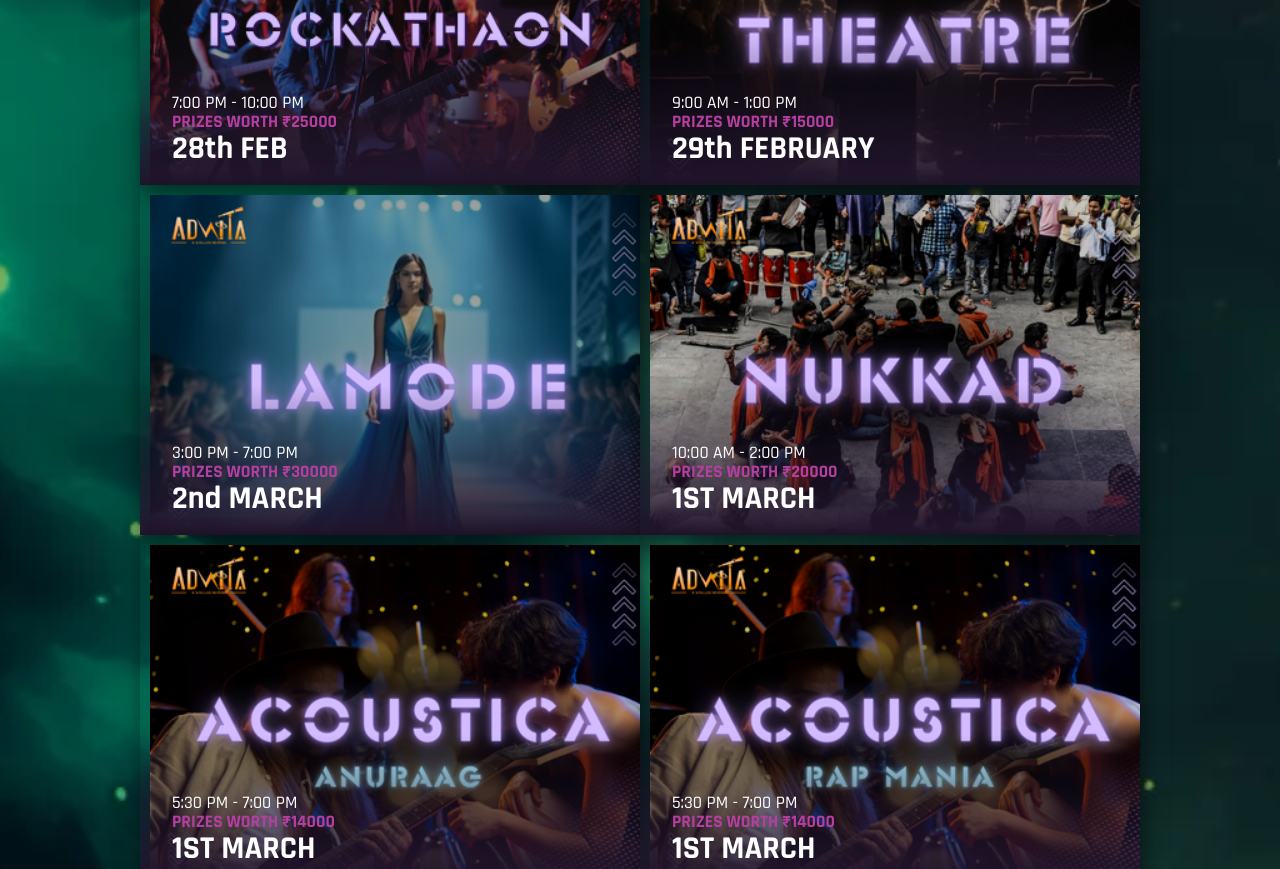
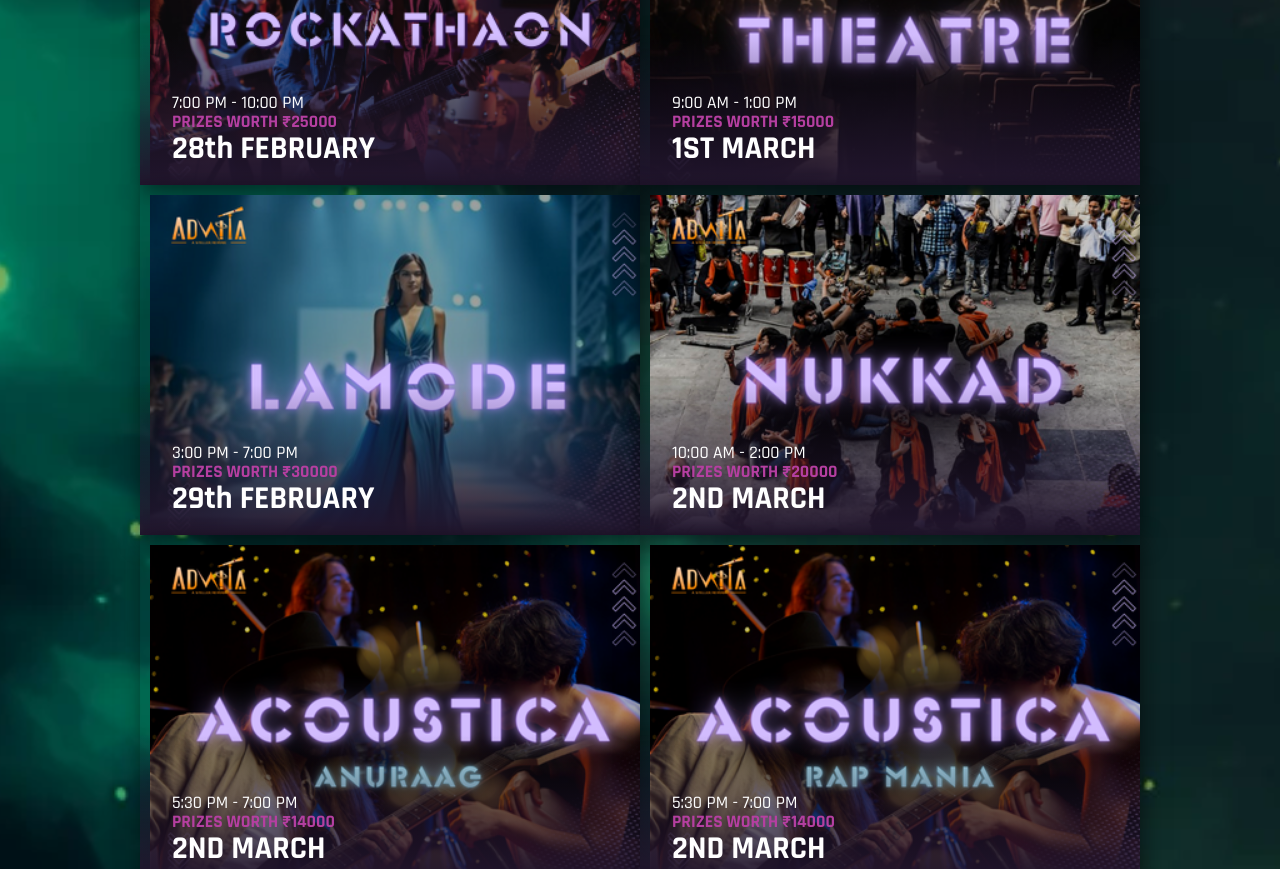
Before and after one commit to swoyam2609/ADVAITA-24-Website, a React (Create React App) app: page /events in a window 1280 px wide. Shown: the part 3100-3969 px from the top of the page. Built offline with nearby package versions, Linux system fonts and the light colour scheme.

Commit message:
change in date

```diff
--- a/src/routes/eventsData.js
+++ b/src/routes/eventsData.js
@@ -98,7 +98,7 @@ export const eventsData = [
       "Hey singers and dancers! Here's your chance to enchant the whole arena with your charming voice or set the stage on fire with your dazzling dance steps as you participate and compete with the best.",
     events: [
       {
-        date: "28th FEB",
+        date: "28th FEBRUARY",
         time: "7:00 PM - 10:00 PM",
         description:
           "Amplify the energy and strike a chord at ROCKATHON, where bands collide in a symphony of fierce competition! Unleash the power of your music, own the stage, and let your sound echo through the halls of ROCKATHON. It's not just a contest; it's a battle of beats, a clash of chords, and a celebration of rock at its finest. Are you ready to make the crowd roar and claim your place in the ultimate musical showdown?",
@@ -109,7 +109,7 @@ export const eventsData = [
       },
 
       {
-        date: "29th FEBRUARY",
+        date: "1ST MARCH",
         time: "9:00 AM - 1:00 PM",
         description:
           "Step into the spotlight at RANGBHOOMI – where the stage comes alive with a single take, a rush backstage, and an unforgettable theatre experience! Advaita 2024 invites you to witness the magic of diverse theatre groups on one stage, immersing you in the beauty of different genres. It's not just about entertainment; it's about creating impact and telling stories that shine. This is your chance to be a part of the drama, to captivate hearts, and make a lasting impression. Join us for an evening of theatrical brilliance!",
@@ -120,7 +120,7 @@ export const eventsData = [
       },
 
       {
-        date: "2nd MARCH",
+        date: "29th FEBRUARY",
         time: "3:00 PM - 7:00 PM",
         description:
           "Embark on a style odyssey with LA Mode – where sophistication meets innovation on the runway! Join 'LAMODE: A Fashion Odyssey' for a mesmerizing fashion walk that transcends ordinary style. Experience a journey through glamor, creativity, and timeless elegance. It's not just a contest; it's a celebration of fashion that tells a story with every stride. Step into the world of LA Mode and let your style shine in this extraordinary cultural event!",
@@ -130,7 +130,7 @@ export const eventsData = [
         prize:30000
       },
       {
-        date: "1ST MARCH",
+        date: "2ND MARCH",
         time: "10:00 AM - 2:00 PM",
         description:
           "Step into the streets of expression with PRADARSHAN! This event is not just a contest; it's a platform that unites the nation's best Nukkad teams. Watch as the streets come alive with impactful performances, using theatre to communicate social and political messages. PRADARSHAN is more than a contest; it's a movement, raising awareness and igniting change, one street play at a time. Join us in the art of street theatre and be a part of the narrative for a better world!",
@@ -140,7 +140,7 @@ export const eventsData = [
         prize: 20000
       },
       {
-        date: "1ST MARCH",
+        date: "2ND MARCH",
         time: "5:30 PM - 7:00 PM",
         description:
           "Step into the captivating world of ACOUSTICA, a college fest where musical magic takes center stage. Anuraag offers solo singers the chance to showcase their enchanting vocals, while RapMania invites rhythmic wizards to cast spells through rap performances. In Amplified Rhythm, beatboxers engage in a mesmerizing duel, impressing judges with technicality, stage presence, and originality. ACOUSTICA promises a spellbinding experience, celebrating diverse musical talents in a magical setting.",
@@ -150,7 +150,7 @@ export const eventsData = [
         prize:14000
       },
       {
-        date: "1ST MARCH",
+        date: "2ND MARCH",
         time: "5:30 PM - 7:00 PM",
         description:
           "Gear up for an evening of unparalleled talent, where the stage will come alive with the beats of innovation, the rhymes of intellect, and the stories of a generation that refuses to be confined by conventions. RapMania – where engineering meets expression, and creativity knows no boundaries. Get ready to be immersed in a symphony of words and beats that redefine the very essence of rap. Let the competition begin!.",
@@ -160,7 +160,7 @@ export const eventsData = [
         prize:14000
       },
       {
-        date: "1ST MARCH",
+        date: "2ND MARCH",
         time: "5:30 PM - 7:00 PM",
         description:
           "Beatboxing (also beat boxing) is a form of vocal percussion primarily involving the art of mimicking drum machines using one's mouth, lips, tongue, and voice. It may also involve vocal imitation of turntablism, and other musical instruments. Beatboxing today is connected with hip-hop culture, often referred to as the fifth element of hip-hop, although it is not limited to hip-hop music. The term beatboxing is sometimes used to refer to vocal percussion in general..",
@@ -171,7 +171,7 @@ export const eventsData = [
       },
 
       {
-        date: "29th FEBRUARY",
+        date: "1ST MARCH",
         time: "9:00 AM - 1:00 PM",
         description:
           "Dance into the rhythm at Footloose! Solo and group dancers, unleash your moves in this electrifying competition where Western beats and Nrityakala blend seamlessly. Join the groove, set the stage on fire, and let your passion shine. It's not just a competition; it's a celebration of dance in all its forms. Get ready to dazzle and dominate at Footloose – where every step tells a story and the stage is yours to own!",
@@ -182,7 +182,7 @@ export const eventsData = [
       },
 
       {
-        date: "29th FEBRUARY",
+        date: "1ST MARCH",
         time: "2:00 PM - 7:00 PM",
         description:
           "Experience the explosive energy of our Street Dance Battle, Cypher. Dancers from diverse backgrounds will ignite the pavement with jaw-dropping moves in epic one-on-one battles. The streets transform into a rhythmic battleground, creating an unforgettable evening where only the slickest moves and dankest beats will reign supreme. Let the Battle begin!",
--- a/src/routes/homePage.js
+++ b/src/routes/homePage.js
@@ -399,7 +399,7 @@ export default function HomePage() {
             {swiperCard(
               e2thumb,
               "/events#cultural_events",
-              "CULTURAL, FILM AND THEATER",
+              "CULTURAL, FILM AND THEATRE",
               "Showcase your talent with a captivating voice or ignite the stage with your mesmerizing dance moves"
             )}
             {swiperCard(
```
